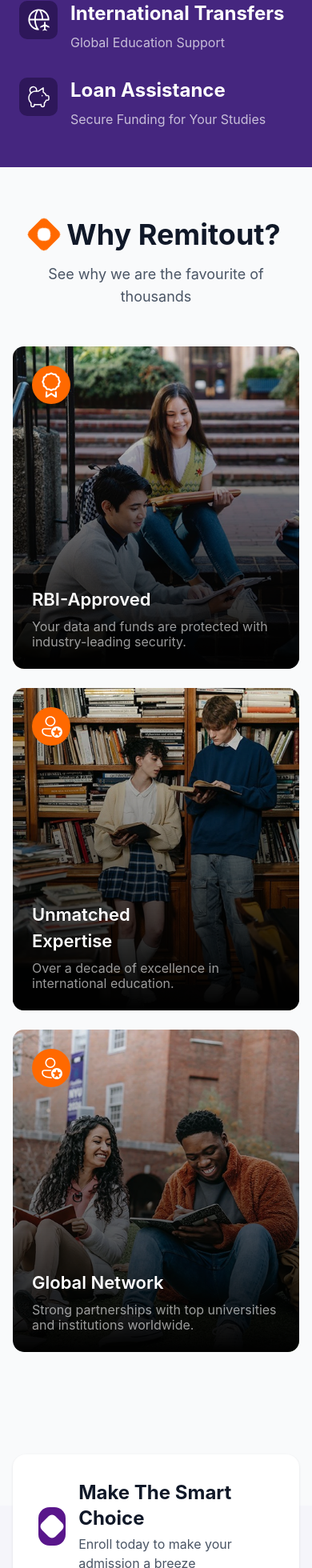
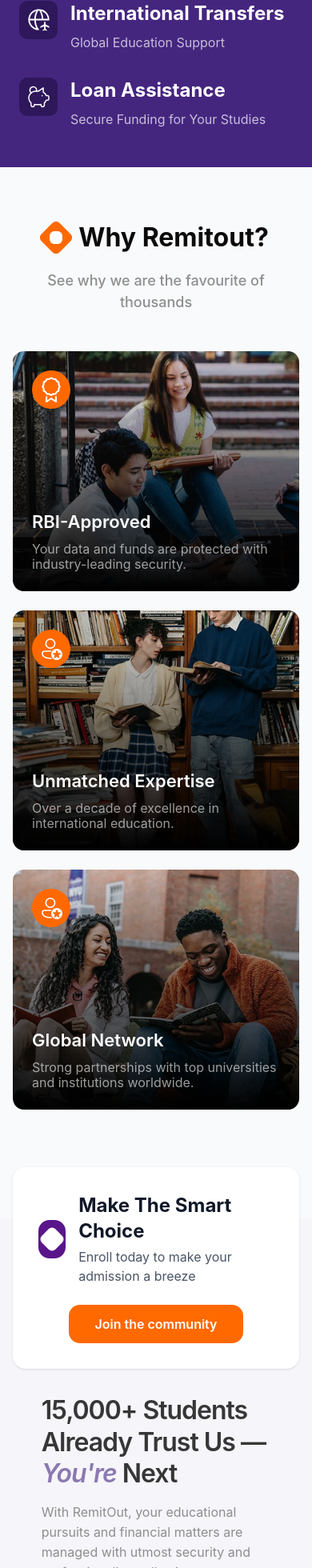
Before and after one commit to remitout2017-cell/remitout-landing, a Next.js app: page / in a window 390 px wide. Shown: the part 1536-3496 px from the top of the page at 80% size. Built offline with nearby package versions, Linux system fonts and the light colour scheme.

Commit message:
mobile responsive for student trust section why remitout section

```diff
--- a/components/StudentTrustSection.tsx
+++ b/components/StudentTrustSection.tsx
@@ -20,11 +20,12 @@
           {/* Left Content */}
           <div className="space-y-8">
             <div className="space-y-4">
-              <h2 className=" md:text-4xl  font-semibold text-[#363636] leading-[39.6px] tracking-[-1px] capitalize md:w-[70%]">
+              <h2 className="text-[32px] md:text-4xl  font-semibold text-[#363636] leading-[39.6px] tracking-[-1px] capitalize md:w-[70%]">
                 15,000+ Students Already Trust Us —{" "}
-                <span className="text-purple-600">You&apos;re</span> Next
+                <span className="text-[#45267f]/60 italic">You&apos;re</span>{" "}
+                Next
               </h2>
-              <p className="text-[#8E8E8E] text-lg leading-[25px] max-w-lg">
+              <p className="text-[#8E8E8E] text-[16px] font-normal leading-[25px] max-w-lg">
                 With RemitOut, your educational pursuits and financial matters
                 are managed with utmost security and professionalism, allowing
                 you to concentrate fully on achieving your academic and career
@@ -48,7 +49,10 @@
 
             {/* CTA Button */}
             <div className="pt-4">
-              <button className="bg-[#FF7A00] text-white font-semibold px-12 py-3 rounded-lg transition-colors duration-200 cursor-pointer text-[22px]">
+              <button
+                className="bg-[#FF7A00] text-white font-semibold px-6 py-2 text-[16px] rounded-lg transition-colors duration-200 cursor-pointer
+                      sm:px-12 sm:py-3 sm:text-[22px] w-full"
+              >
                 Contact to know more
               </button>
             </div>
--- a/components/WhyRemitoutSection.tsx
+++ b/components/WhyRemitoutSection.tsx
@@ -10,20 +10,22 @@
         <div className="text-center mb-12">
           <div className="flex items-center justify-center gap-3 mb-4">
             {/* Orange diamond icon placeholder */}
-            <div className="w-8 h-8 bg-orange-500 rotate-45 rounded-sm flex items-center justify-center">
+            <div className="w-8 h-8 bg-orange-500 rotate-45 rounded-sm flex items-center justify-center ">
               <div className="w-4 h-4 bg-white rotate-45 rounded-sm"></div>
             </div>
-            <h2 className="text-4xl font-bold text-gray-900">Why Remitout?</h2>
+            <h2 className="text-[32px] font-bold text-[#0B090A]">
+              Why Remitout?
+            </h2>
           </div>
-          <p className="text-gray-600 text-lg">
+          <p className="text-[#8E8E8E] text-[18px] font-medium">
             See why we are the favourite of thousands
           </p>
         </div>
 
         {/* Feature Cards */}
-        <div className="grid grid-cols-1 md:grid-cols-3 gap-6 mb-32">
+        <div className="grid grid-cols-1 sm:grid-cols-1 md:grid-cols-3 gap-6 mb-18">
           {/* RBI-Approved Card */}
-          <div className="relative rounded-xl overflow-hidden h-[403px] group">
+          <div className="relative rounded-xl overflow-hidden h-[300px] sm:h-[300px] md:h-[403px] group">
             {/* Background Image Placeholder */}
             <Image
               src="/why_remitout_01.webp?height=320&width=400"
@@ -42,7 +44,6 @@
 
             {/* Orange Icon Placeholder */}
             <div className="absolute top-6 left-6 w-12 h-12 bg-orange-500 rounded-full flex items-center justify-center">
-              {/* Icon placeholder - replace with your icon */}
               <Award />
             </div>
 
@@ -57,7 +58,7 @@
           </div>
 
           {/* Unmatched Expertise Card */}
-          <div className="relative rounded-xl overflow-hidden h-[403px] group">
+          <div className="relative rounded-xl overflow-hidden h-[300px] sm:h-[300px] md:h-[403px] group">
             {/* Background Image Placeholder */}
             <Image
               src="/why_remitout_02.webp??height=320&width=400"
@@ -76,15 +77,13 @@
 
             {/* Orange Icon Placeholder */}
             <div className="absolute top-6 left-6 w-12 h-12 bg-orange-500 rounded-full flex items-center justify-center">
-              {/* Icon placeholder - replace with your icon */}
               <PersonStar />
             </div>
 
             {/* Content */}
             <div className="absolute bottom-6 left-6 right-6 text-white">
               <h3 className="text-[22px] font-semibold mb-2">
-                Unmatched <br />
-                Expertise
+                Unmatched Expertise
               </h3>
               <p className="text-base text-[#FFFFFF]/60 leading-[19.2px]">
                 Over a decade of excellence in international education.
@@ -93,7 +92,7 @@
           </div>
 
           {/* Global Network Card */}
-          <div className="relative rounded-xl overflow-hidden h-[403px] group">
+          <div className="relative rounded-xl overflow-hidden h-[300px] sm:h-[300px] md:h-[403px] group">
             {/* Background Image Placeholder */}
             <Image
               src="/why_remitout_03.webp??height=320&width=400"
@@ -112,7 +111,6 @@
 
             {/* Orange Icon Placeholder */}
             <div className="absolute top-6 left-6 w-12 h-12 bg-orange-500 rounded-full flex items-center justify-center">
-              {/* Icon placeholder - replace with your icon */}
               <PersonStar />
             </div>
 
```
